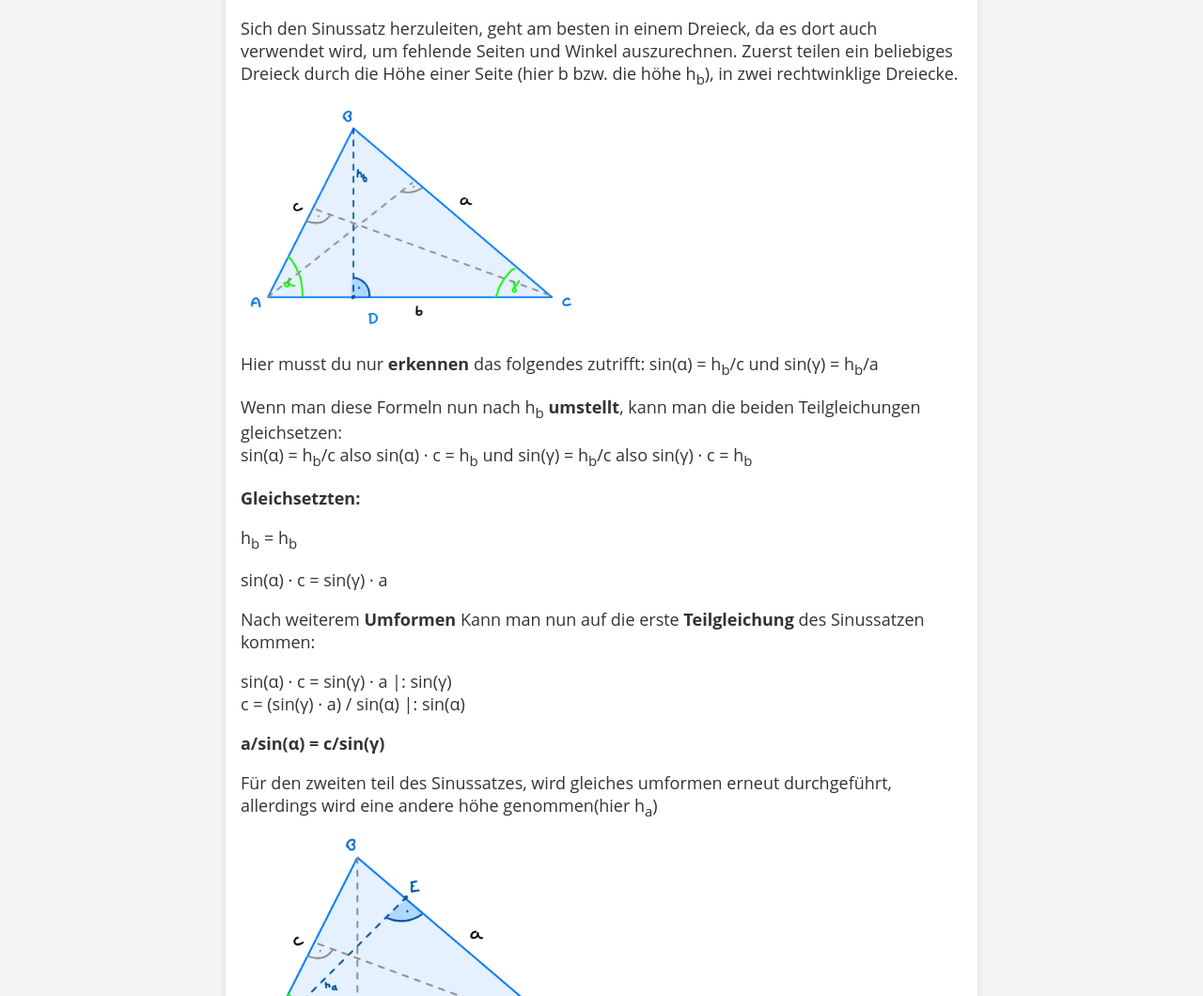
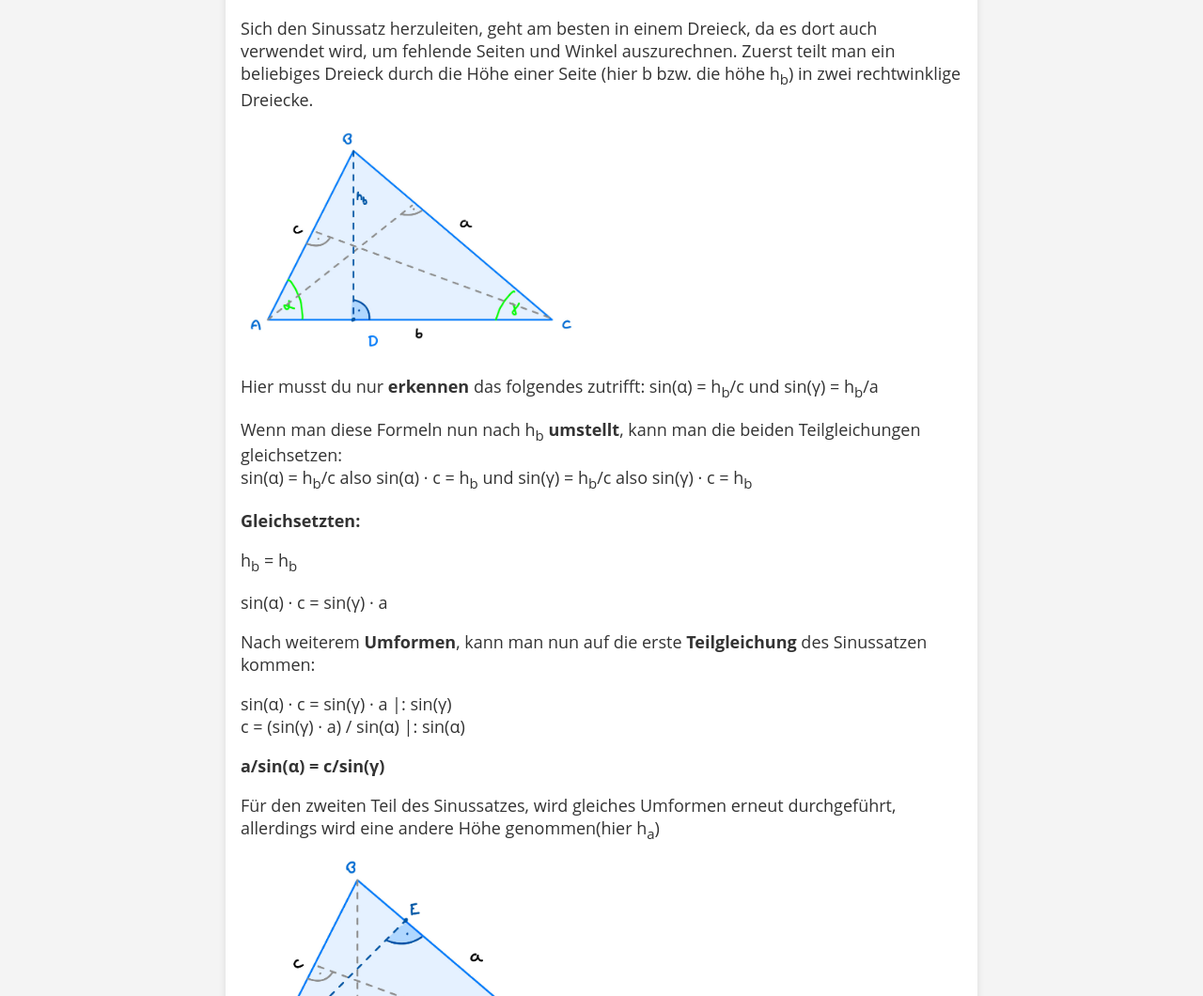
Before and after one commit to Taddl2101/Facharbeit, a plain HTML site: page html/sinussatz.html in a window 1280 px wide. Shown: the part 240-1300 px from the top of the page at 94% size. Drawn offline with Linux system fonts and the light colour scheme.

Commit message:
rechtschreibelung

```diff
--- a/html/sinussatz.html
+++ b/html/sinussatz.html
@@ -28,8 +28,8 @@
       <p>
         Sich den Sinussatz herzuleiten, geht am besten in einem Dreieck, da es
         dort auch verwendet wird, um fehlende Seiten und Winkel auszurechnen.
-        Zuerst teilen ein beliebiges Dreieck durch die Höhe einer Seite (hier b
-        bzw. die höhe h<sub>b</sub>), in zwei rechtwinklige Dreiecke.
+        Zuerst teilt man ein beliebiges Dreieck durch die Höhe einer Seite (hier b
+        bzw. die höhe h<sub>b</sub>) in zwei rechtwinklige Dreiecke.
       </p>
       <img src="../bilder/Dreieck1.png" />
       <p>
@@ -46,7 +46,7 @@
       <p>h<sub>b</sub> = h<sub>b</sub></p>
       <p>sin(α) · c = sin(γ) · a</p>
       <p>
-        Nach weiterem <b>Umformen</b> Kann man nun auf die erste
+        Nach weiterem <b>Umformen</b>, kann man nun auf die erste
         <b>Teilgleichung</b>
         des Sinussatzen kommen:
       </p>
@@ -58,8 +58,8 @@
         <b>a/sin(α) = c/sin(γ) </b>
       </p>
       <p>
-        Für den zweiten teil des Sinussatzes, wird gleiches umformen erneut
-        durchgeführt, allerdings wird eine andere höhe genommen(hier
+        Für den zweiten Teil des Sinussatzes, wird gleiches Umformen erneut
+        durchgeführt, allerdings wird eine andere Höhe genommen(hier
         h<sub>a</sub>)
       </p>
       <img src="../bilder/Dreieck2.png" />
```
